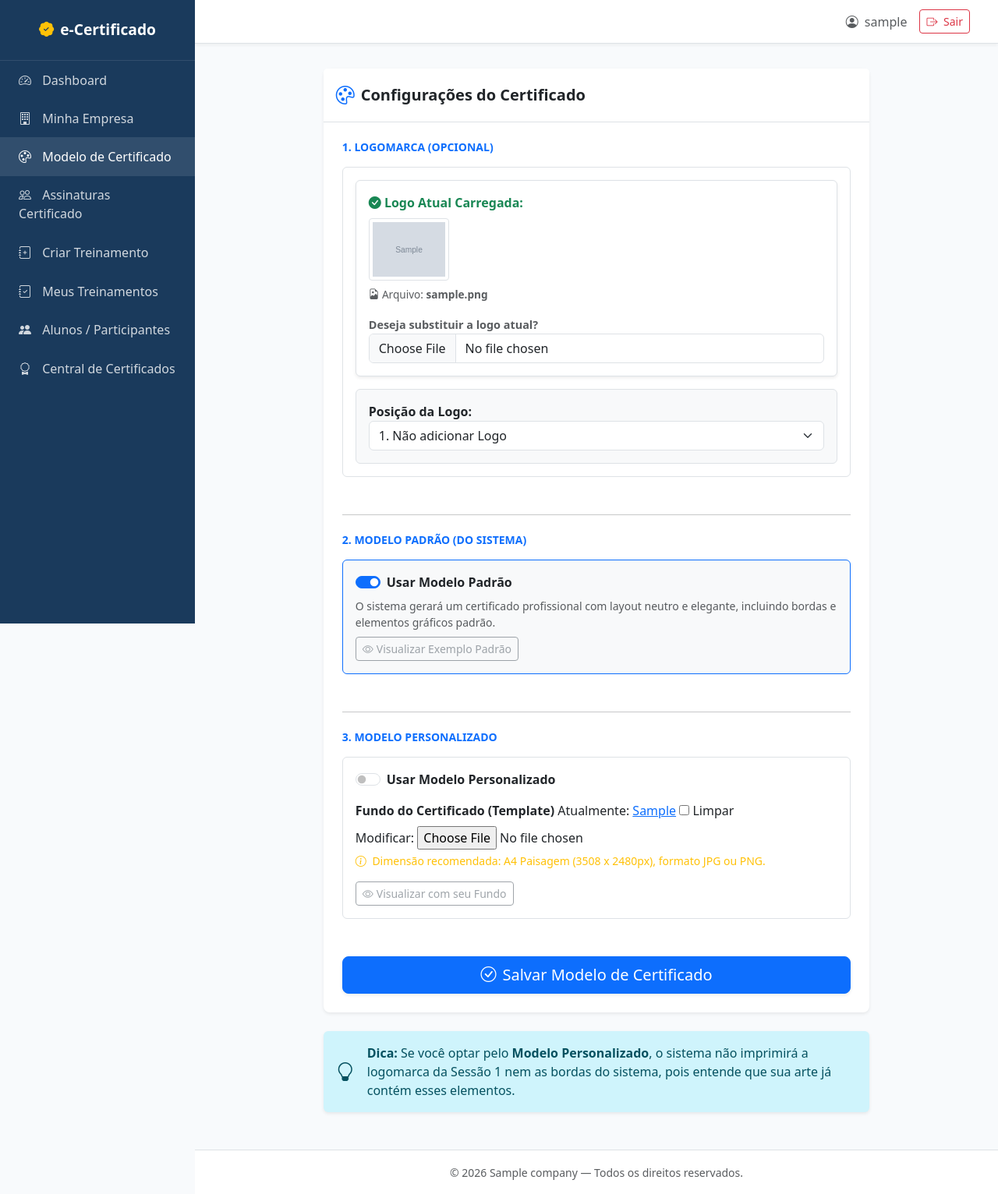
After one commit to F-Bonin/app.gocertificado, a Django app: page /painel/configuracoes/empresa/modelo-certificado/ in a window 1280 px wide. The commit adds this page. Shown: the whole page at 78% size. Run offline with Django 5.2, Linux system fonts and the light colour scheme; a user stored in the database is signed in; tables that the repository leaves empty hold one stand-in row (values such as "Sample post"); grey boxes marked "Sample" are stand-in pictures; parts of the project's set-up code (start-up, migrations or seed data) failed here and were passed over.

Commit message:
feat: implementa arquitetura white-label para design de certificados com preview dinamico

```diff
--- a/apps/core/forms.py
+++ b/apps/core/forms.py
@@ -5,12 +5,11 @@ from .models import Company, Instructor, Course
 class CompanyForm(forms.ModelForm):
     class Meta:
         model = Company
-        fields = ["name", "cnpj", "website", "logo", "email"]
+        fields = ["name", "cnpj", "website", "email"]
         widgets = {
             "name": forms.TextInput(attrs={"class": "form-control"}),
             "cnpj": forms.TextInput(attrs={"class": "form-control", "placeholder": "00.000.000/0000-00"}),
             "website": forms.URLInput(attrs={"class": "form-control", "placeholder": "https://..."}),
-            "logo": forms.FileInput(attrs={"class": "form-control"}),
             "email": forms.EmailInput(attrs={"class": "form-control", "placeholder": "contato@empresa.com"}),
         }
 
@@ -93,3 +92,24 @@ class CourseForm(forms.ModelForm):
                 self.add_error("end_date", "A data de término não pode ser anterior à data de início.")
 
         return cleaned_data
+
+
+class CertificateDesignForm(forms.ModelForm):
+    class Meta:
+        model = Company
+        fields = ['logo', 'logo_position', 'certificate_model', 'custom_template']
+        widgets = {
+            'logo_position': forms.Select(attrs={'class': 'form-select'}),
+            'certificate_model': forms.Select(attrs={'class': 'form-select'}),
+            'logo': forms.FileInput(attrs={'class': 'form-control'}),
+        }
+
+    def clean(self):
+        cleaned_data = super().clean()
+        model_choice = cleaned_data.get('certificate_model')
+        custom_template = cleaned_data.get('custom_template')
+
+        if model_choice == 'custom' and not custom_template:
+            raise forms.ValidationError("Para usar o Modelo Personalizado, é obrigatório fazer o upload do arquivo do certificado.")
+
+        return cleaned_data
--- a/apps/core/urls.py
+++ b/apps/core/urls.py
@@ -12,12 +12,14 @@ from .views import (
     clone_course,
     generate_course_link,
     CourseLinkGeneratorView,
+    CertificateDesignView,
 )
 
 app_name = "core"
 
 urlpatterns = [
     path("", CompanyUpdateView.as_view(), name="company_edit"),
+    path("empresa/modelo-certificado/", CertificateDesignView.as_view(), name="certificate_design"),
 
     # Instrutores
     path("instrutores/", InstructorListView.as_view(), name="instructor_list"),
--- a/apps/core/views.py
+++ b/apps/core/views.py
@@ -6,7 +6,7 @@ from django.contrib.auth.mixins import LoginRequiredMixin
 from django.contrib.auth.decorators import login_required
 from django.contrib import messages
 from .models import Company, Instructor, Course
-from .forms import CompanyForm, InstructorForm, CourseForm
+from .forms import CompanyForm, InstructorForm, CourseForm, CertificateDesignForm
 
 
 class CompanyUpdateView(LoginRequiredMixin, UpdateView):
@@ -86,7 +86,7 @@ from django.contrib.auth.mixins import LoginRequiredMixin
 from django.contrib.auth.decorators import login_required
 from django.contrib import messages
 from .models import Company, Instructor, Course
-from .forms import CompanyForm, InstructorForm, CourseForm
+from .forms import CompanyForm, InstructorForm, CourseForm, CertificateDesignForm
 
 
 class CompanyUpdateView(LoginRequiredMixin, UpdateView):
@@ -300,3 +300,19 @@ class CourseLinkGeneratorView(LoginRequiredMixin, TemplateView):
             active=True
         )
         return context
+
+
+class CertificateDesignView(LoginRequiredMixin, UpdateView):
+    model = Company
+    form_class = CertificateDesignForm
+    template_name = 'core/certificate_design.html'
+
+    def get_object(self):
+        return self.request.user.profile.company
+
+    def get_success_url(self):
+        return reverse_lazy('core:certificate_design')
+
+    def form_valid(self, form):
+        messages.success(self.request, "Configurações de design do certificado atualizadas!")
+        return super().form_valid(form)
--- /dev/null
+++ b/templates/core/certificate_design.html
@@ -0,0 +1,161 @@
+{% extends "painel/base_painel.html" %}
+
+{% block title %}Configurações do Certificado — {{ block.super }}{% endblock %}
+
+{% block content %}
+<div class="row justify-content-center">
+    <div class="col-md-9">
+        <div class="card shadow-sm border-0">
+            <div class="card-header bg-white py-3 border-bottom d-flex align-items-center">
+                <i class="bi bi-palette me-2 text-primary fs-4"></i>
+                <h5 class="mb-0 fw-bold">Configurações do Certificado</h5>
+            </div>
+            <div class="card-body p-4">
+                <form method="post" enctype="multipart/form-data" id="designForm" novalidate>
+                    {% csrf_token %}
+
+                    {# Escondendo campos que serão renderizados manualmente ou que o Django repete #}
+                    <div style="display:none;">
+                        {{ form.logo_position }}
+                        {{ form.certificate_model }}
+                    </div>
+
+                    <!-- SESSÃO 1: Logomarca -->
+                    <div class="mb-5">
+                        <h6 class="fw-bold text-uppercase small text-primary mb-3">1. Logomarca (Opcional)</h6>
+                        <div class="p-3 border rounded">
+                            {% if form.instance.logo %}
+                                <div class="mb-3 p-3 border rounded bg-white shadow-sm">
+                                    <p class="mb-2 fw-bold text-success"><i class="bi bi-check-circle-fill"></i> Logo Atual Carregada:</p>
+                                    <img src="{{ form.instance.logo.url }}" alt="Logo da Empresa" style="max-height: 80px; border-radius: 4px; border: 1px solid #dee2e6; padding: 4px;">
+                                    <p class="text-muted mt-2 mb-0" style="font-size: 0.85rem;"><i class="bi bi-file-earmark-image"></i> Arquivo: <strong>{{ form.instance.logo.name }}</strong></p>
+
+                                    <div class="mt-3">
+                                        <label class="fw-bold text-muted" style="font-size: 0.9rem;">Deseja substituir a logo atual?</label>
+                                        {{ form.logo }}
+                                    </div>
+                                </div>
+                            {% else %}
+                                <div class="mb-3">
+                                    {{ form.logo.label_tag }} <br>
+                                    {{ form.logo }}
+                                </div>
+                            {% endif %}
+
+                            <div id="logo_position_container" class="mt-3 p-3 bg-light border rounded" style="{% if not form.instance.logo %}display: none;{% endif %}">
+                                <label class="fw-bold">{{ form.logo_position.label_tag }}</label> <br>
+                                {{ form.logo_position }}
+                            </div>
+                        </div>
+                    </div>
+
+                    <hr class="my-4">
+
+                    <!-- SESSÃO 2: Modelo Padrão -->
+                    <div class="mb-5">
+                        <h6 class="fw-bold text-uppercase small text-primary mb-3">2. Modelo Padrão (Do Sistema)</h6>
+                        <div class="p-3 border rounded {% if form.certificate_model.value == 'default' %}border-primary bg-light{% endif %}" id="container_default">
+                            <div class="form-check form-switch mb-2">
+                                <input class="form-check-input" type="radio" name="certificate_model" value="default" id="id_model_default" {% if form.certificate_model.value == 'default' %}checked{% endif %}>
+                                <label class="form-check-label fw-bold h6 mb-0" for="id_model_default">Usar Modelo Padrão</label>
+                            </div>
+                            <p class="text-muted small mb-2">O sistema gerará um certificado profissional com layout neutro e elegante, incluindo bordas e elementos gráficos padrão.</p>
+                            <a href="#" class="btn btn-outline-secondary btn-sm disabled" id="btn_preview_default">
+                                <i class="bi bi-eye me-1"></i>Visualizar Exemplo Padrão
+                            </a>
+                        </div>
+                    </div>
+
+                    <hr class="my-4">
+
+                    <!-- SESSÃO 3: Modelo Personalizado -->
+                    <div class="mb-4">
+                        <h6 class="fw-bold text-uppercase small text-primary mb-3">3. Modelo Personalizado</h6>
+                        <div class="p-3 border rounded {% if form.certificate_model.value == 'custom' %}border-primary bg-light{% endif %}" id="container_custom">
+                            <div class="form-check form-switch mb-3">
+                                <input class="form-check-input" type="radio" name="certificate_model" value="custom" id="id_model_custom" {% if form.certificate_model.value == 'custom' %}checked{% endif %}>
+                                <label class="form-check-label fw-bold h6 mb-0" for="id_model_custom">Usar Modelo Personalizado</label>
+                            </div>
+
+                            <div class="mb-3">
+                                <label class="form-label fw-bold">Fundo do Certificado (Template)</label>
+                                {{ form.custom_template }}
+                                {% if form.custom_template.errors %}<div class="text-danger small">{{ form.custom_template.errors }}</div>{% endif %}
+                                <div class="form-text text-warning small mt-1">
+                                    <i class="bi bi-info-circle me-1"></i> Dimensão recomendada: A4 Paisagem (3508 x 2480px), formato JPG ou PNG.
+                                </div>
+                            </div>
+
+                            <a href="#" class="btn btn-outline-secondary btn-sm disabled" id="btn_preview_custom">
+                                <i class="bi bi-eye me-1"></i>Visualizar com seu Fundo
+                            </a>
+                        </div>
+                    </div>
+
+                    <div class="mt-5">
+                        <button type="submit" class="btn btn-primary btn-lg w-100 shadow-sm">
+                            <i class="bi bi-check-circle me-2"></i>Salvar Modelo de Certificado
+                        </button>
+                    </div>
+                </form>
+            </div>
+        </div>
+
+        <div class="mt-4 alert alert-info border-0 shadow-sm d-flex align-items-center">
+            <i class="bi bi-lightbulb fs-4 me-3"></i>
+            <div>
+                <strong>Dica:</strong> Se você optar pelo <strong>Modelo Personalizado</strong>, o sistema não imprimirá a logomarca da Sessão 1 nem as bordas do sistema, pois entende que sua arte já contém esses elementos.
+            </div>
+        </div>
+    </div>
+</div>
+{% endblock %}
+
+{% block extra_js %}
+<script>
+document.addEventListener("DOMContentLoaded", function() {
+    // 1. Lógica de visibilidade da Posição da Logo
+    const logoInput = document.querySelector('input[name="logo"]');
+    const positionContainer = document.getElementById('logo_position_container');
+    const hasExistingLogo = {% if form.instance.logo %}true{% else %}false{% endif %};
+
+    function togglePositionField() {
+        // Mostra a posição se o usuário acabou de selecionar um arquivo OU se já existe logo no banco
+        if ((logoInput && logoInput.files && logoInput.files.length > 0) || hasExistingLogo) {
+            positionContainer.style.display = 'block';
+        } else {
+            positionContainer.style.display = 'none';
+        }
+    }
+
+    if (logoInput) {
+        logoInput.addEventListener('change', togglePositionField);
+    }
+    togglePositionField(); // Força a verificação ao carregar a página
+
+    // 2. Lógica de Trava do Submit (Modelos)
+    const form = document.getElementById('designForm');
+    if (form) {
+        form.onsubmit = function(e) {
+            const isDefault = document.querySelector('input[name="certificate_model"][value="default"]').checked;
+            const isCustom = document.querySelector('input[name="certificate_model"][value="custom"]').checked;
+
+            if (!isDefault && !isCustom) {
+                alert("ATENÇÃO! Você deve obrigatoriamente escolher entre o Modelo Padrão ou o Modelo Personalizado antes de salvar.");
+                e.preventDefault();
+                return;
+            }
+
+            const customInput = document.querySelector('input[name="custom_template"]');
+            const hasExistingCustom = {% if form.instance.custom_template %}true{% else %}false{% endif %};
+
+            if (isCustom && (!customInput.files || customInput.files.length === 0) && !hasExistingCustom) {
+                alert("ATENÇÃO! Você escolheu o Modelo Personalizado, mas não enviou nenhum arquivo. Por favor, faça o upload do seu modelo de certificado (A4 Paisagem).");
+                e.preventDefault();
+                return;
+            }
+        };
+    }
+});
+</script>
+{% endblock %}
--- a/templates/painel/base_painel.html
+++ b/templates/painel/base_painel.html
@@ -117,6 +117,9 @@
         <a href="{% url 'core:company_edit' %}" class="list-group-item list-group-item-action {% if request.resolver_match.view_name == 'core:company_edit' %}active{% endif %}">
           <i class="bi bi-building"></i> Minha Empresa
         </a>
+        <a href="{% url 'core:certificate_design' %}" class="list-group-item list-group-item-action {% if request.resolver_match.view_name == 'core:certificate_design' %}active{% endif %}">
+          <i class="bi bi-palette"></i> Modelo de Certificado
+        </a>
         <a href="{% url 'core:instructor_list' %}" class="list-group-item list-group-item-action {% if 'instructor' in request.resolver_match.view_name %}active{% endif %}">
           <i class="bi bi-people"></i> Assinaturas Certificado
         </a>
```
Also changed, not shown: apps/core/models.py (+22 -0 lines), templates/core/company_form.html (+1 -10 lines), apps/core/migrations/0009_company_certificate_model_company_logo_position.py (added), apps/core/migrations/0010_company_custom_template.py (added).
